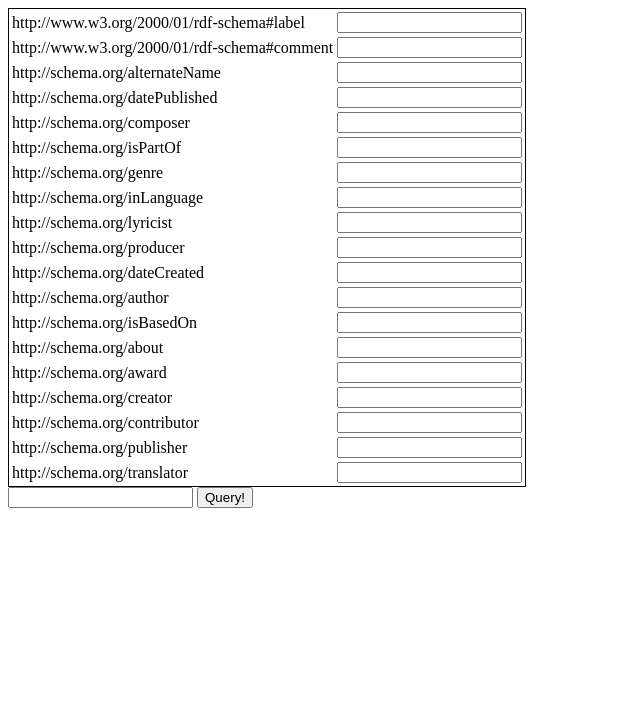
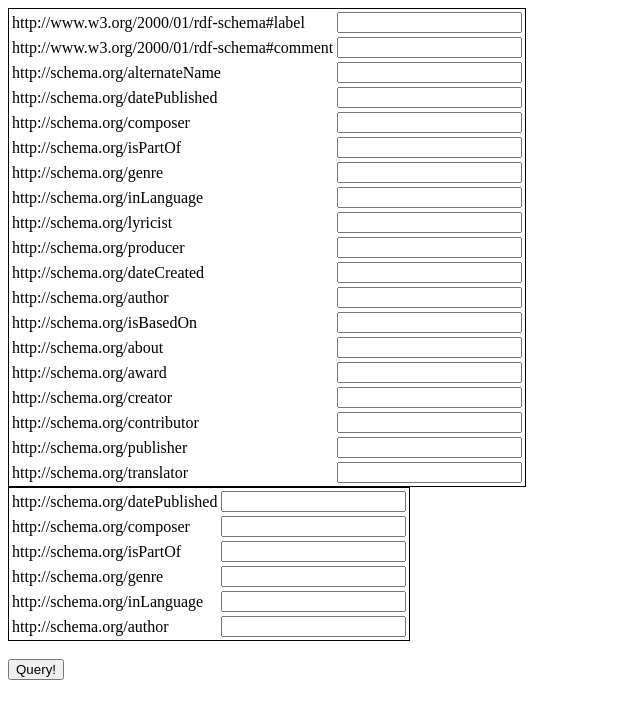
Before and after one commit to DominikRafacz/MilujemeTePawel, a Flask app: page /form in a window 1280 px wide. Shown: the top 719 px of the page, without its empty margins (0-640 px from the left). Run offline with Flask 2, Linux system fonts and the light colour scheme.

Commit message:
Adding filters to template

```diff
--- a/YAGOTemplater/querying.py
+++ b/YAGOTemplater/querying.py
@@ -80,7 +80,7 @@ def get_namespaces():
 def query(form_params):
     namespaces = get_namespaces()
     sparql_store = SPARQLStore("https://yago-knowledge.org/sparql/query")
-    query_string = prepare_queery(form_params)
+    query_string = prepare_query(form_params)
     result = sparql_store.query(query_string, initNs=namespaces)
     # for row in list(result):
     #     print(row)
--- a/YAGOTemplater/templates/form.html.jinja2
+++ b/YAGOTemplater/templates/form.html.jinja2
@@ -12,7 +12,34 @@
                 </tr>
             {% endfor %}
         </table>
-        <label for="filter-label"></label><input id="filter-label" name="filter-label">
+
+        <table style="border: 1px solid black">
+            <tr>
+                <td><label for="filter-http://schema.org/datePublished">http://schema.org/datePublished</label></td>
+                <td><input id="filter-http://schema.org/datePublished" name="filter-http://schema.org/datePublished"></td>
+            </tr>
+            <tr>
+                <td><label for="filter-http://schema.org/composer">http://schema.org/composer</label></td>
+                <td><input id="filter-http://schema.org/composer" name="filter-http://schema.org/composer"></td>
+            </tr>
+            <tr>
+                <td><label for="filter-http://schema.org/isPartOf">http://schema.org/isPartOf</label></td>
+                <td><input id="filter-http://schema.org/isPartOf" name="filter-http://schema.org/isPartOf"></td>
+            </tr>
+            <tr>
+                <td><label for="filter-http://schema.org/genre">http://schema.org/genre</label></td>
+                <td><input id="filter-http://schema.org/genre" name="filter-http://schema.org/genre"></td>
+            </tr>
+            <tr>
+                <td><label for="filter-http://schema.org/inLanguage">http://schema.org/inLanguage</label></td>
+                <td><input id="filter-http://schema.org/inLanguage" name="filter-http://schema.org/inLanguage"></td>
+            </tr>
+            <tr>
+                <td><label for="filter-http://schema.org/author">http://schema.org/author</label></td>
+                <td><input id="filter-http://schema.org/author" name="filter-http://schema.org/author"></td>
+            </tr>
+        </table>
+        <br>
         <input type="submit" value="Query!" formmethod="post">
     </form>
 </body>
```
